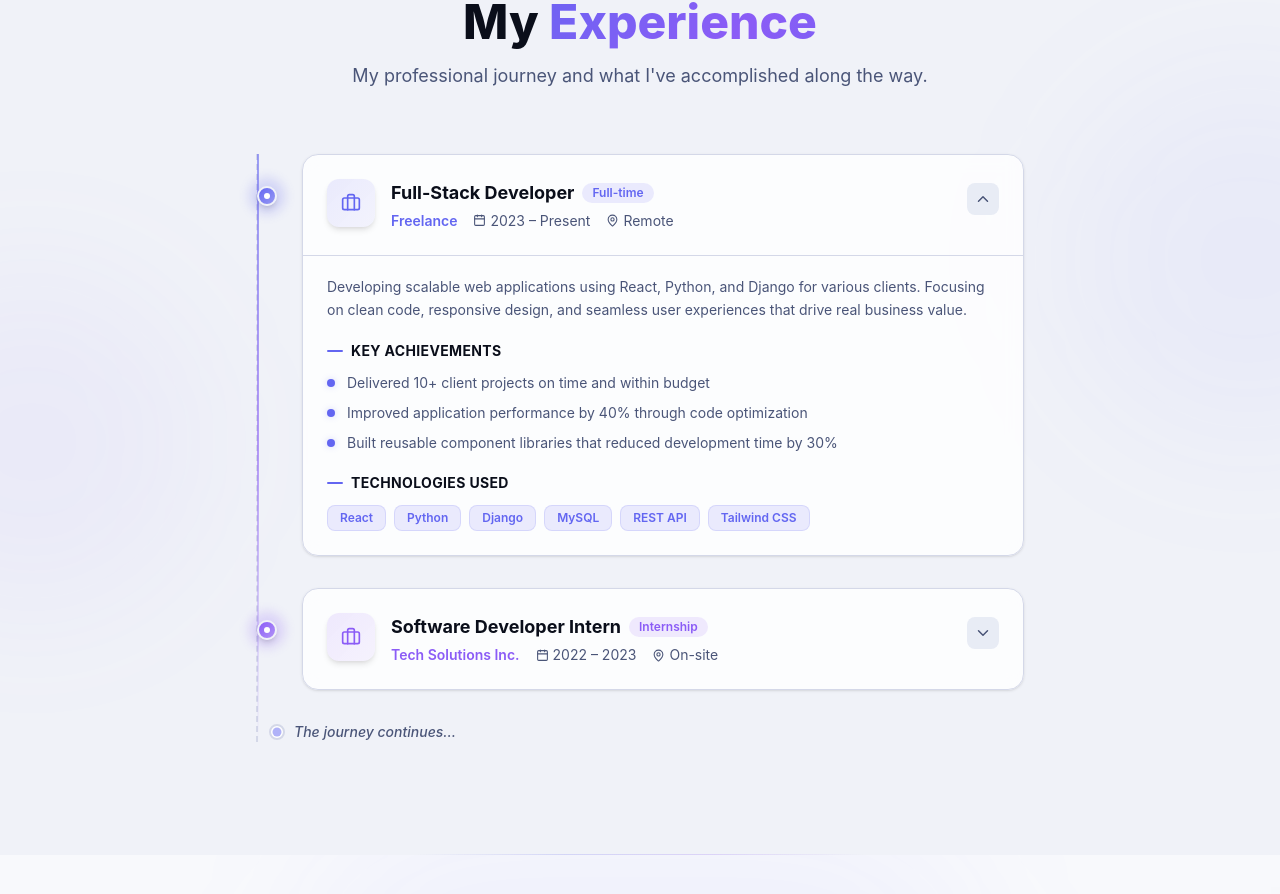
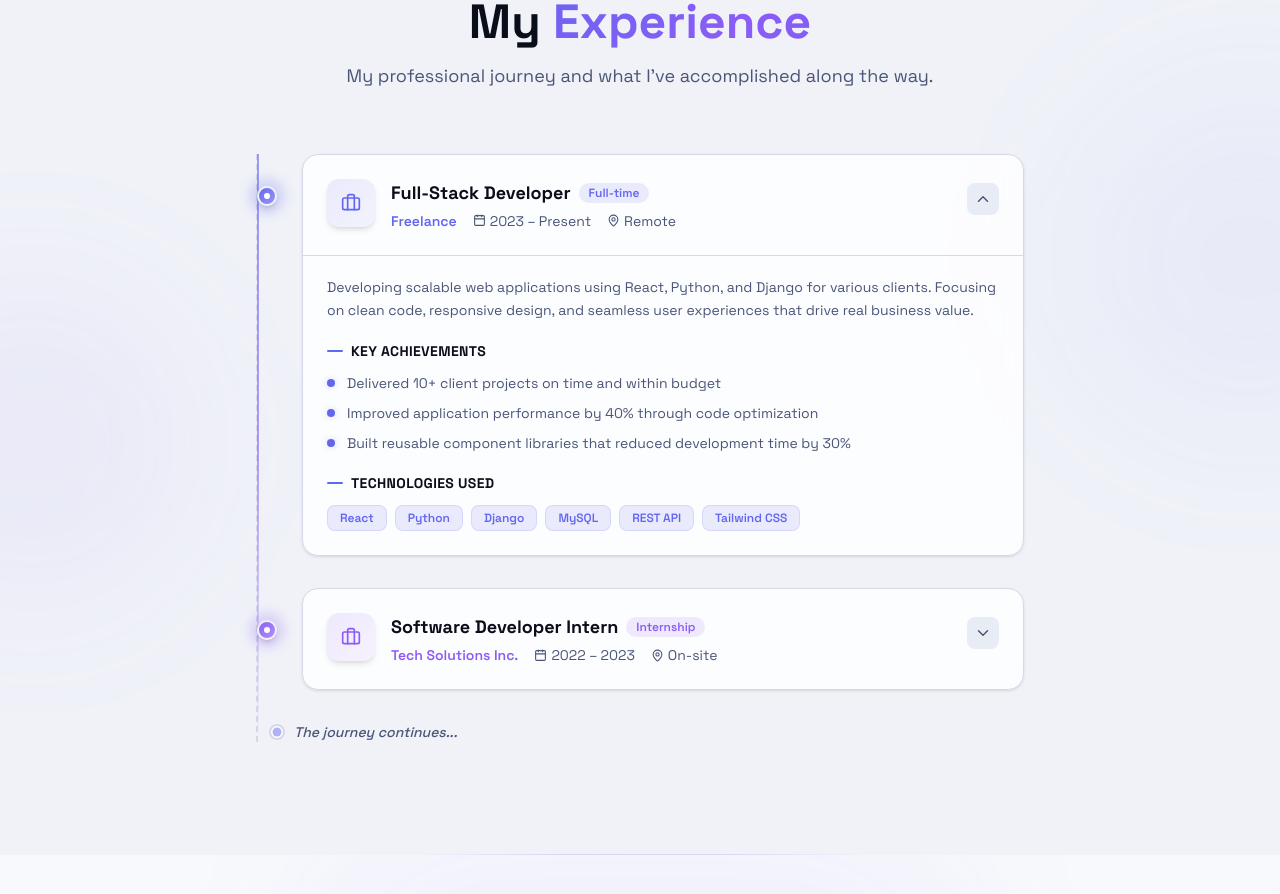
Before and after one commit to Vishnuvsh/portfolio-2.0, a React (Vite) app: page / in a window 1280 px wide. Shown: the part 4956-5850 px from the top of the page. Built offline with nearby package versions, Linux system fonts and the light colour scheme.

Commit message:
style: apply global font changes in css

```diff
--- a/src/index.css
+++ b/src/index.css
@@ -14,7 +14,7 @@
   --color-glass: var(--color-glass);
   --color-glass-border: var(--color-glass-border);
 
-  --font-sans: "Plus Jakarta Sans", "Inter", sans-serif;
+  --font-sans: "Space Grotesk", sans-serif;
   --font-mono: "JetBrains Mono", monospace;
 }
 
@@ -146,7 +146,7 @@ html {
 body {
   background-color: var(--color-bg-base);
   color: var(--color-text-main);
-  font-family: "Plus Jakarta Sans", "Inter", sans-serif;
+  font-family: var(--font-sans);
   -webkit-font-smoothing: antialiased;
   -moz-osx-font-smoothing: grayscale;
   transition: background-color 0.5s ease, color 0.3s ease;
```
